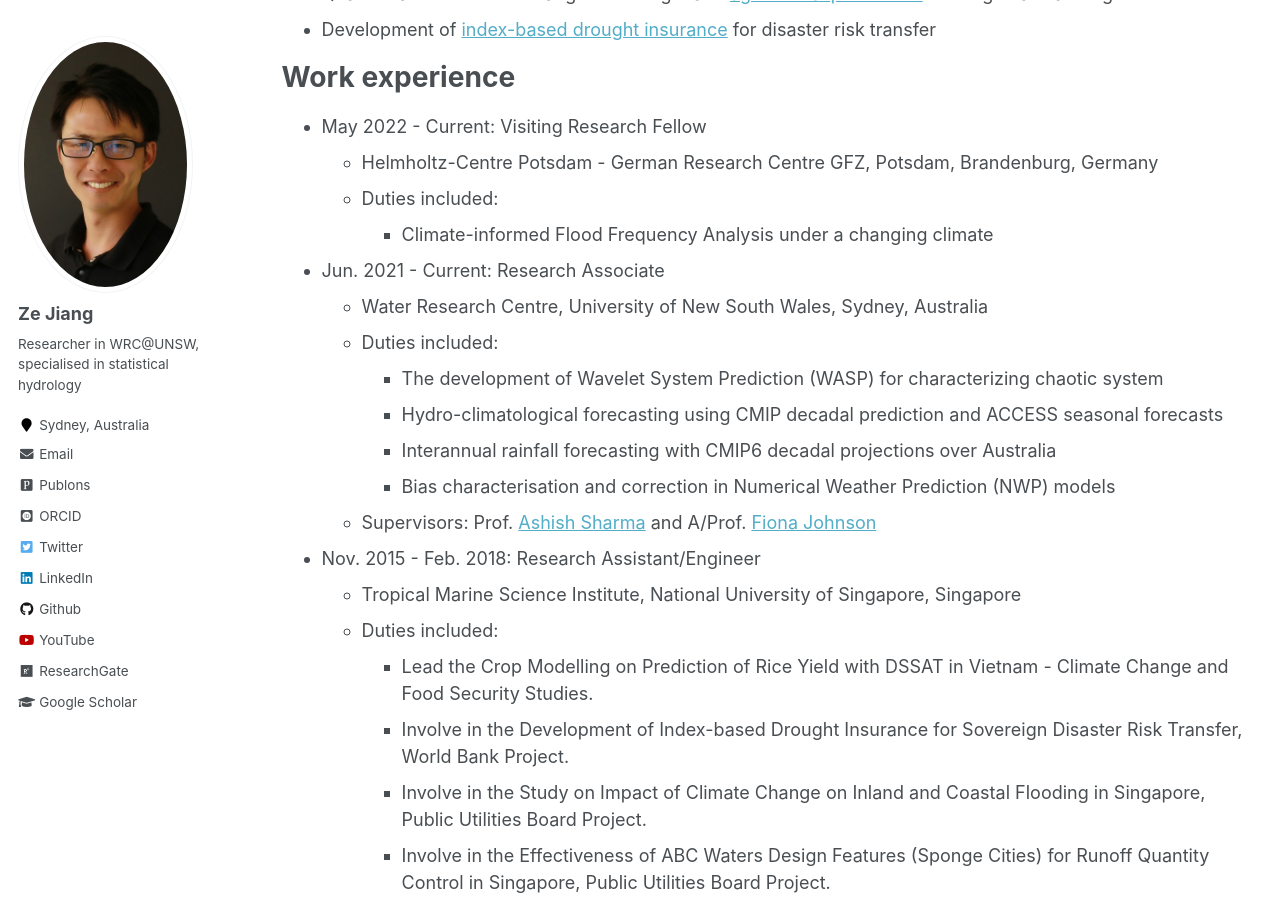
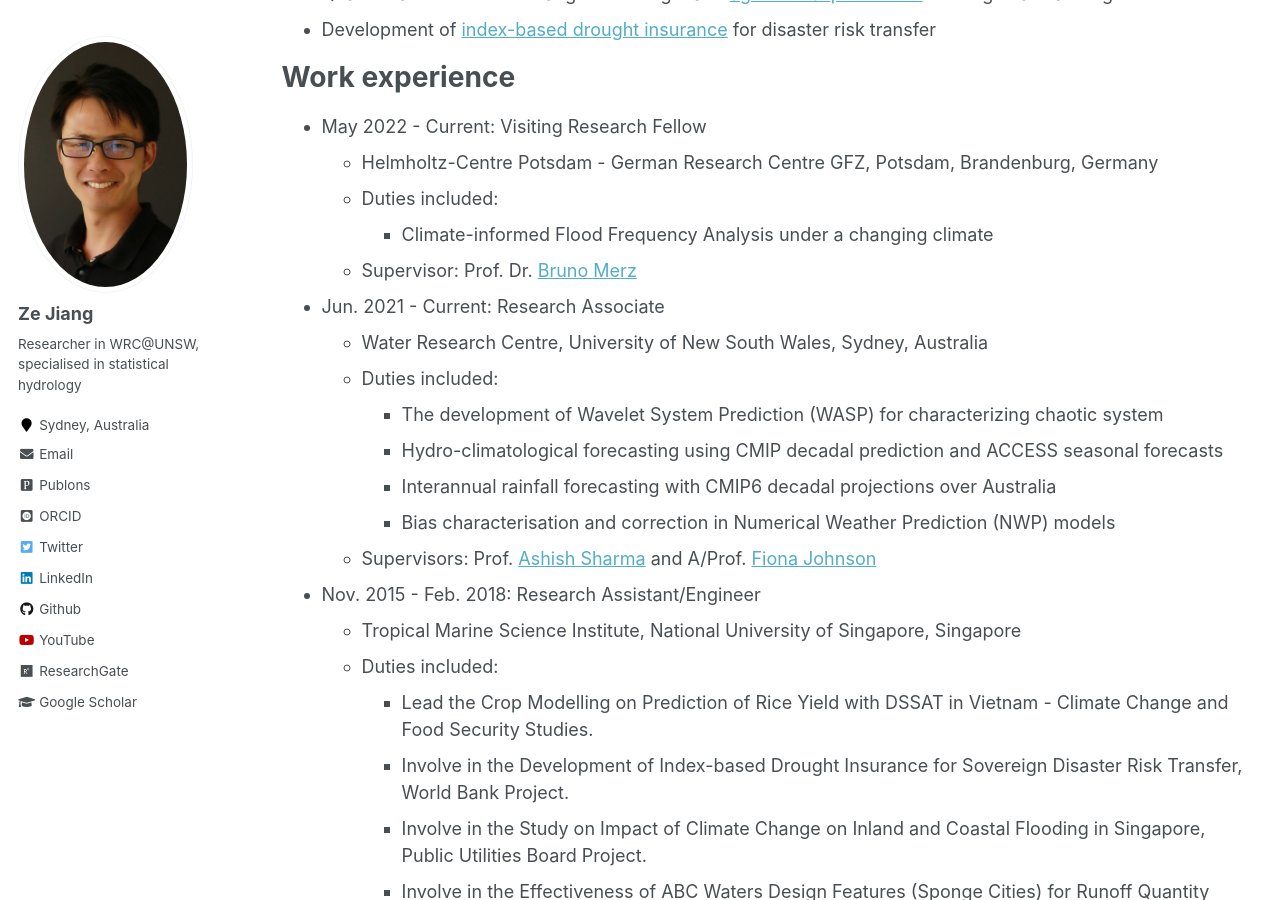
Before and after one commit to zejiang-unsw/zejiang-unsw.github.io, a Jekyll site: the page built from _pages/cv.md, in a window 1280 px wide and 900 px high, scrolled down 823 px. Built offline with Jekyll 4.4.1, drawn with Linux system fonts in a browser that asks for light colours; some web fonts are replaced.

Commit message:
Update cv.md

```diff
--- a/_pages/cv.md
+++ b/_pages/cv.md
@@ -39,6 +39,7 @@ Work experience
   * Helmholtz-Centre Potsdam - German Research Centre GFZ, Potsdam, Brandenburg, Germany
   * Duties included:
 	+ Climate-informed Flood Frequency Analysis under a changing climate
+  * Supervisor: Prof. Dr. [Bruno Merz](https://www.gfz-potsdam.de/en/staff/bruno.merz/sec44)
 * Jun. 2021 - Current: Research Associate
   * Water Research Centre, University of New South Wales, Sydney, Australia
   * Duties included:
```
